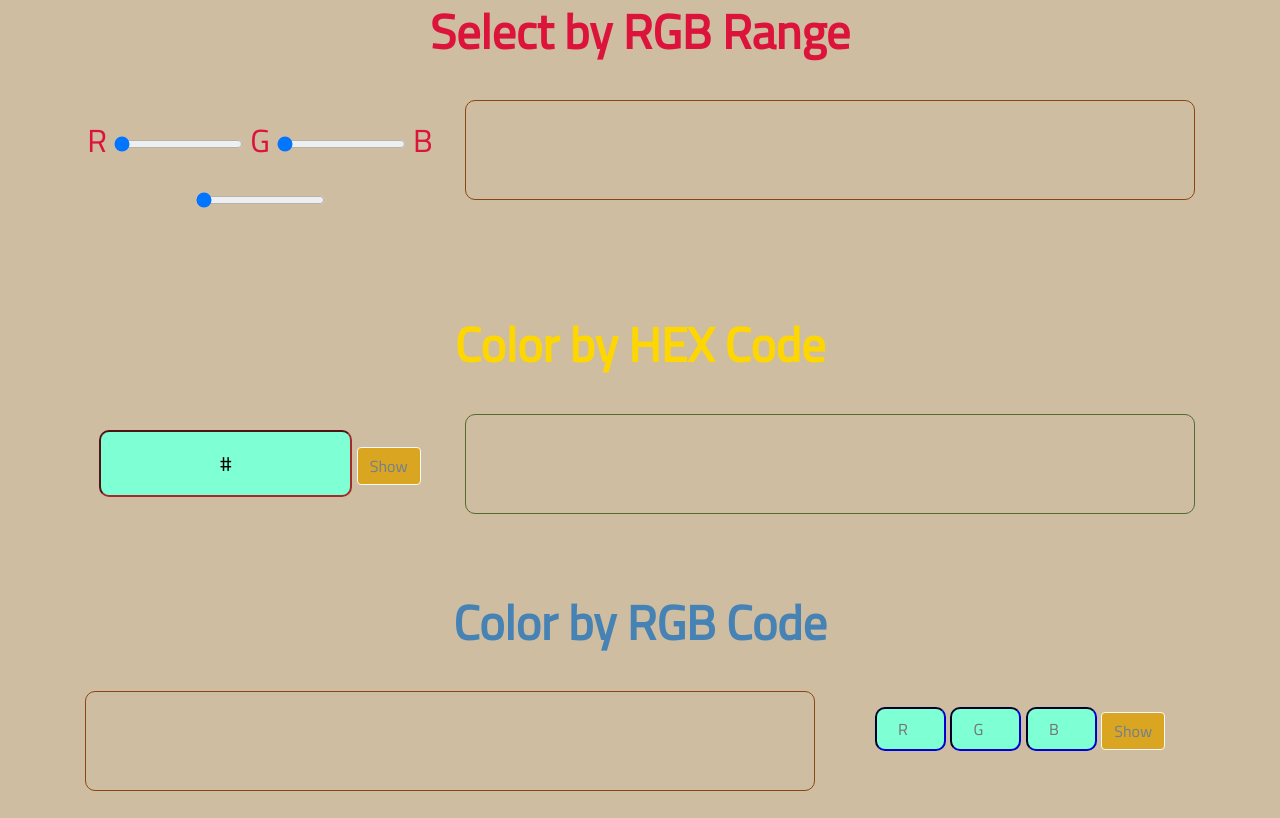
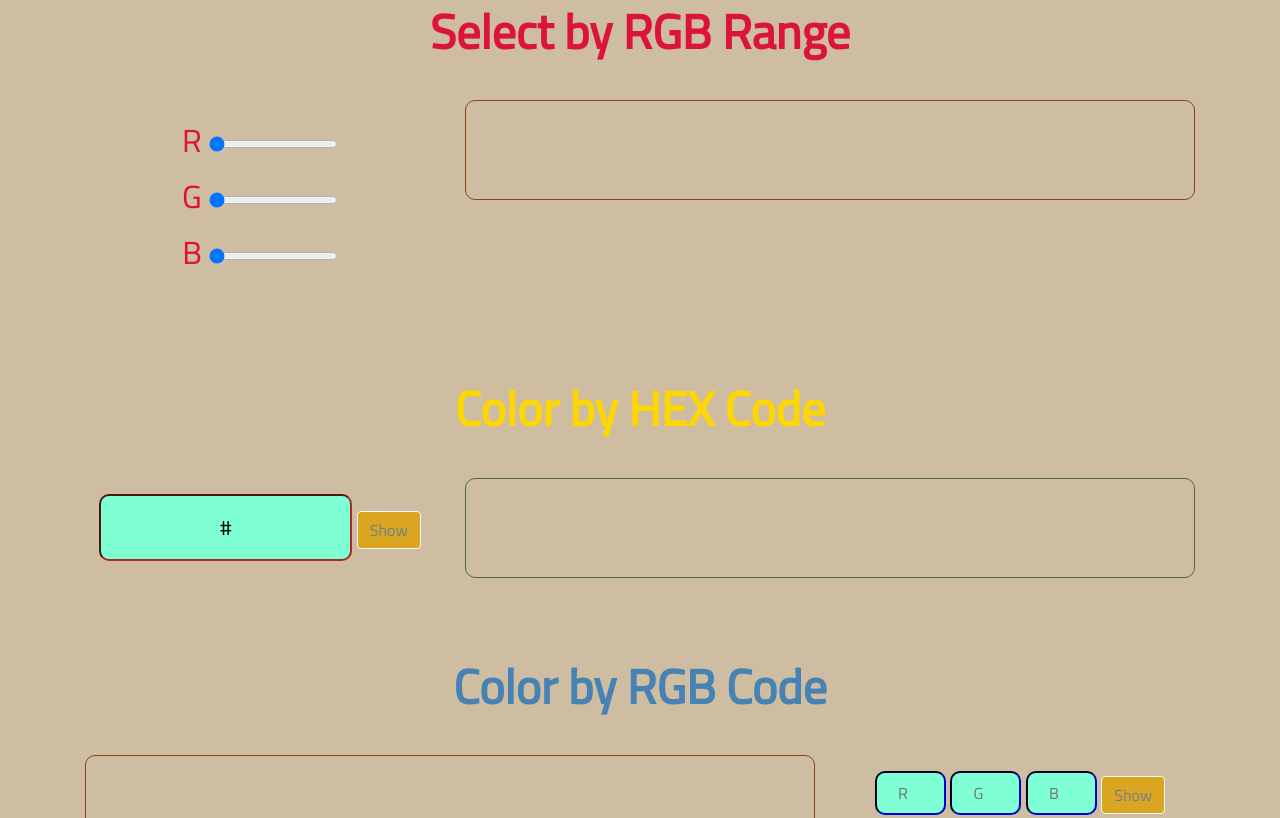
Before and after one commit to Nishantrajputs45/SHADEUP, a plain HTML site: page index.html in a window 1280 px wide. Shown: the part 1611-2429 px from the top of the page. Drawn offline with nearby package versions, Linux system fonts and the light colour scheme; a web font is replaced by a local one.

Commit message:
Index.html file modified to display select code on next line

```diff
--- a/index.html
+++ b/index.html
@@ -160,9 +160,9 @@
           <div class="row text-center">
             <div class="col-md-4">
               <label for="RValue">R</label>
-              <input type="range" max="255" min="0" id="RrInput" value="0" oninput="RangeSelector()">
+              <input type="range" max="255" min="0" id="RrInput" value="0" oninput="RangeSelector()"><br>
               <label for="GValue">G</label>
-              <input type="range" max="255" min="0" id="GrInput" value="0" oninput="RangeSelector()">
+              <input type="range" max="255" min="0" id="GrInput" value="0" oninput="RangeSelector()"><br>
               <label for="BValue">B</label>
               <input type="range" max="255" min="0" id="BrInput" value="0" oninput="RangeSelector()">
             </div>
```
